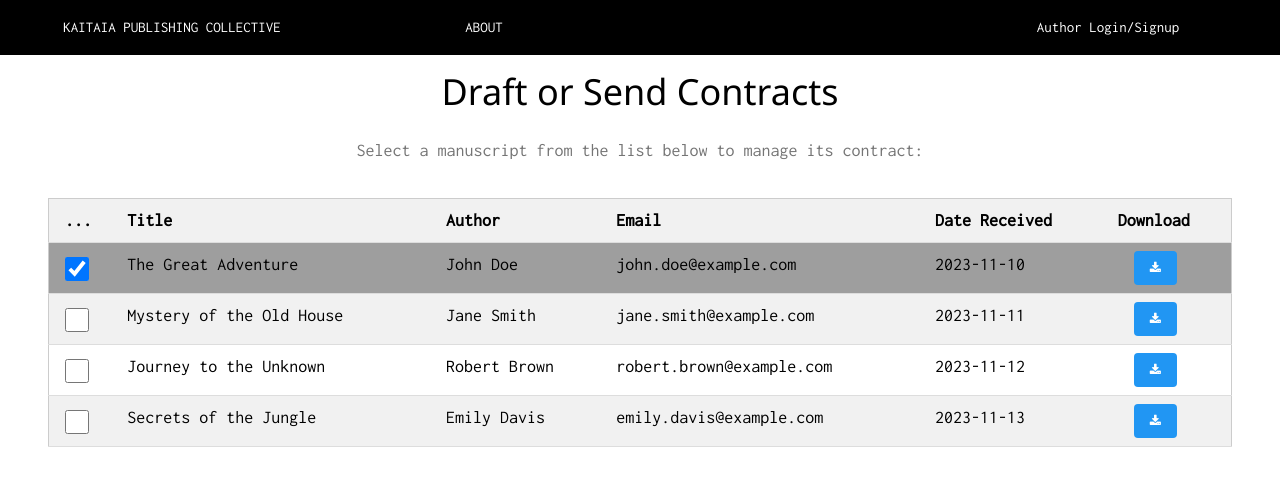
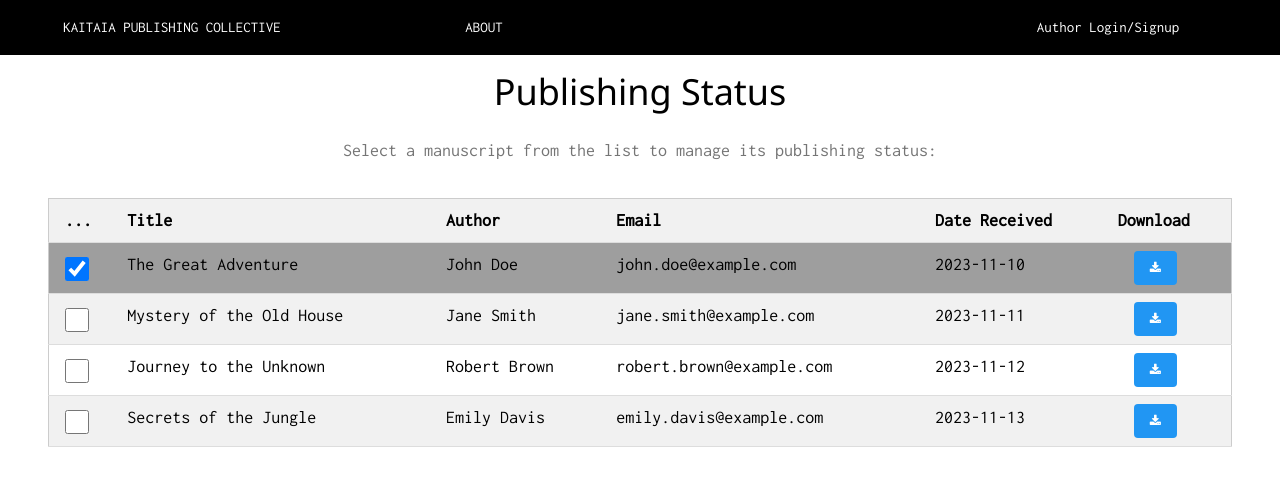
Before and after one commit to MR-SIR2525/systems-a-and-d-project, a PHP site: page /publishing-status.php in a window 1280 px wide. Shown: the top 494 px of the page. Run offline with PHP 8.4, Linux system fonts and the light colour scheme; a stand-in replaces the project's code that opens the database connection.

Commit message:
change titles

```diff
--- a/publishing-status.php
+++ b/publishing-status.php
@@ -1,7 +1,7 @@
 <!DOCTYPE html>
 <html>
 <head>
-  <title>Kaitaia Publishing Collective | Contracts</title>
+  <title>Publishing Status | Kaitaia Publishing Collective</title>
   <?php include 'templates/head-meta.html'; ?>
   <?php include 'templates/head-css.html'; ?>
 
@@ -32,8 +32,8 @@
 
   <section class="w3-white w3-large px-48 pb-48">
     <header class="w3-container mt-55" id="home">
-      <h1 class="w3-center">Draft or Send Contracts</h1>
-      <p class="w3-center w3-text-grey">Select a manuscript from the list below to manage its contract:</p>
+      <h1 class="w3-center">Publishing Status</h1>
+      <p class="w3-center w3-text-grey">Select a manuscript from the list to manage its publishing status:</p>
     </header>
 
     <!-- Manuscripts Table -->
--- a/review-estimates.php
+++ b/review-estimates.php
@@ -1,7 +1,7 @@
 <!DOCTYPE html>
 <html>
 <head>
-  <title>Kaitaia Publishing Collective | Review Cost/Schedule Estimates</title>
+  <title>Review Cost/Schedule Estimates | Kaitaia Publishing Collective</title>
   <?php include 'templates/head-meta.html'; ?>
   <?php include 'templates/head-css.html'; ?>
 
@@ -32,7 +32,7 @@
   <!-- Header and Table section -->
   <section class="w3-white w3-large px-48 pb-48">
     <header class="w3-container mt-55" id="home">
-      <h1 class="w3-center">Approve or Reject Cost and Schedule Estimates</h1>
+      <h1 class="w3-center">Approve/Reject: Cost and Schedule Estimates</h1>
       <p class="w3-center w3-text-grey">Select a manuscript to view an estimate for:</p>
     </header>
 
```
